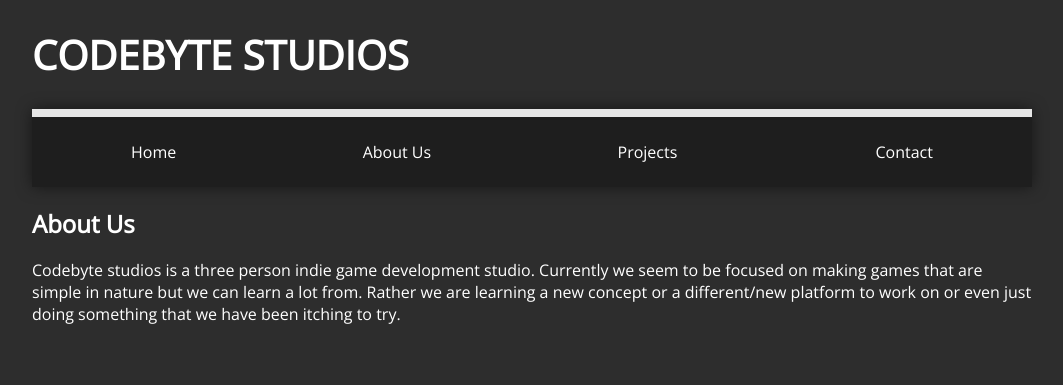
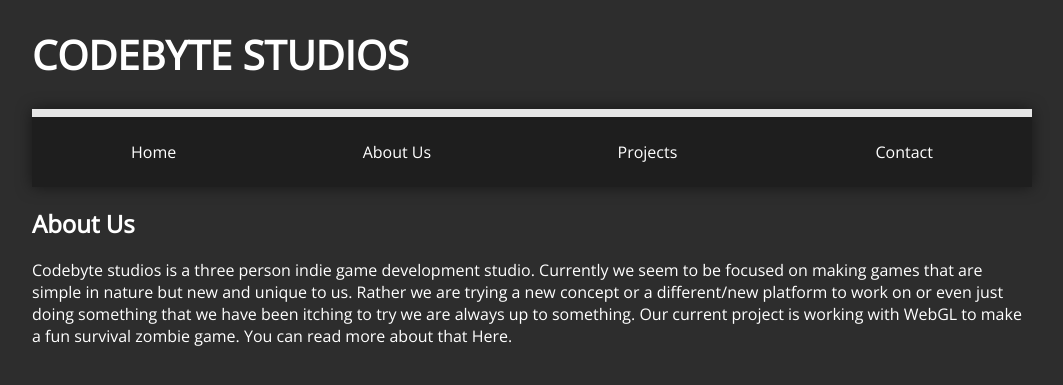
Before and after one commit to CodebyteStudios/codebytestudios.github.io, a Jekyll site: the page built from about.html, in a window 1280 px wide. Shown: the top 385 px of the page, without its empty margins (108-1171 px from the left). Built offline with Jekyll 4.4.1, drawn with Linux system fonts in a browser that asks for light colours; nearby versions of some CDN libraries; Markdown is read by kramdown in place of the engine named in the settings.

Commit message:
Making the about us page.

```diff
--- a/about.html
+++ b/about.html
@@ -5,7 +5,8 @@ title: Codebyte Studios - About Us
 
 <h2>About Us</h2>
 <p>
-  Codebyte studios is a three person indie game development studio. Currently we seem to be focused on making games that are simple in nature but we
-  can learn a lot from. Rather we are learning a new concept or a different/new platform to work on or even just doing something that we have been
-  itching to try.
+  Codebyte studios is a three person indie game development studio. Currently we seem to be focused on making games that are simple in nature but new and
+  unique to us. Rather we are trying a new concept or a different/new platform to work on or even just doing something that we have been
+  itching to try we are always up to something. Our current project is working with WebGL to make a fun survival zombie game. You can read more about that
+  <a href"http://codebytestudios.github.io/2014/07/09/2D-Game.html">Here</a>.
 </p>
```
